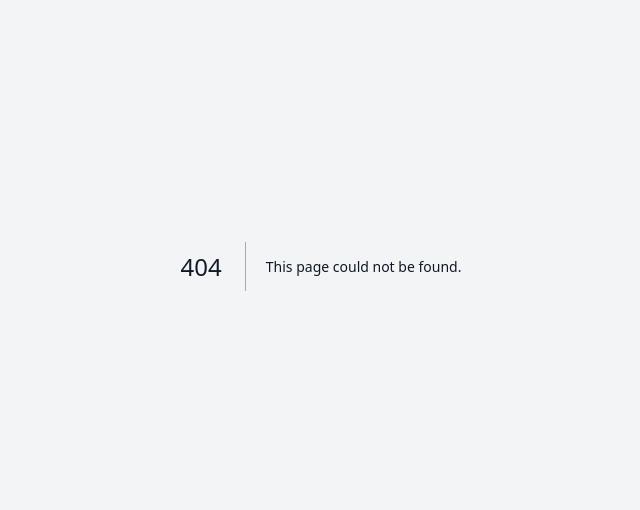
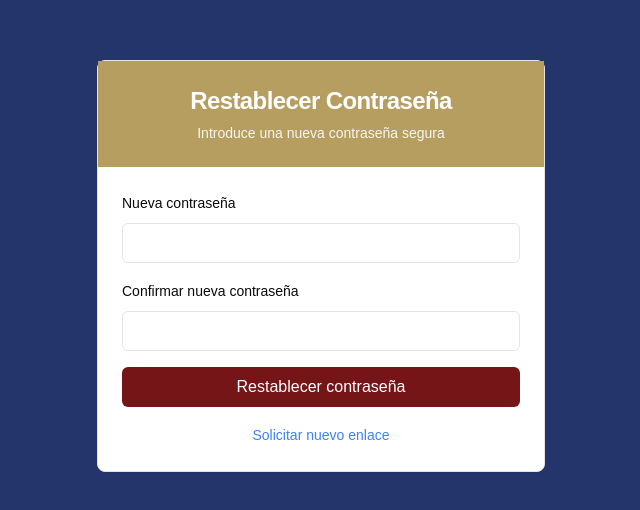
Before and after one commit to LeoAlonso01/entrega-recepcion-frontend, a Next.js app: page /reset-password in a window 1280 px wide. Before the commit this address had no page. Shown: the part 134-644 px from the top of the page, without its empty margins (319-959 px from the left). Built offline with nearby package versions, Linux system fonts and the light colour scheme; no server answers.

Commit message:
feat: implement reset password functionality with validation and user feedback

```diff
--- a/app/recuperacionContrasena/page.tsx
+++ b/app/recuperacionContrasena/page.tsx
@@ -36,7 +36,7 @@ export default function ForgotPasswordPage() {
         toast.success("Correo enviado", {
           description: "Si tu correo está registrado, recibirás un enlace para restablecer tu contraseña."
         })
-        router.push("/login")
+        router.push("/")
       } else {
         toast.error("Error", { description: data.detail || "No se pudo enviar el correo" })
       }
@@ -85,7 +85,7 @@ export default function ForgotPasswordPage() {
             </Button>
           </form>
           <div className="mt-4 text-center">
-            <Link href="/login" className="text-sm text-blue-500 hover:underline">
+            <Link href="/" className="text-sm text-blue-500 hover:underline">
               ← Volver a iniciar sesión
             </Link>
           </div>
--- /dev/null
+++ b/app/reset-password/page.tsx
@@ -0,0 +1,122 @@
+"use client"
+import { useState, useEffect } from "react"
+import { useSearchParams, useRouter } from "next/navigation"
+import { Button } from "@/components/ui/button"
+import { Input } from "@/components/ui/input"
+import { Label } from "@/components/ui/label"
+import { Card, CardContent, CardDescription, CardHeader, CardTitle } from "@/components/ui/card"
+import { toast } from "sonner"
+import { Loader2 } from "lucide-react"
+
+const API_URL = process.env.NEXT_PUBLIC_API_URL
+
+function validatePasswordStrength(password: string): string[] {
+  const errors: string[] = []
+  if (password.length < 8) errors.push("La contraseña debe tener al menos 8 caracteres")
+  if (!/(?=.*[a-z])/.test(password)) errors.push("Debe contener al menos una letra minúscula")
+  if (!/(?=.*[A-Z])/.test(password)) errors.push("Debe contener al menos una letra mayúscula")
+  if (!/(?=.*\d)/.test(password)) errors.push("Debe contener al menos un número")
+  if (!/(?=.*[!@#$%^&*()_+\-=[\]{};':"\\|,.<>/?])/.test(password)) errors.push("Debe contener al menos un carácter especial")
+  return errors
+}
+
+export default function ResetPasswordPage() {
+  const searchParams = useSearchParams()
+  const router = useRouter()
+  const token = searchParams.get("token")
+  const uid = searchParams.get("uid")
+
+  const [newPassword, setNewPassword] = useState("")
+  const [confirmPassword, setConfirmPassword] = useState("")
+  const [isSubmitting, setIsSubmitting] = useState(false)
+
+  useEffect(() => {
+    if (!token || !uid) {
+      toast.error("Enlace inválido o incompleto. Solicita un nuevo enlace.")
+    }
+  }, [token, uid])
+
+  const handleSubmit = async (e: React.FormEvent) => {
+    e.preventDefault()
+    if (!token || !uid) {
+      toast.error("Enlace inválido. Solicita un nuevo correo de recuperación")
+      return
+    }
+
+    if (!newPassword || !confirmPassword) {
+      toast.error("Por favor completa los campos de contraseña")
+      return
+    }
+
+    if (newPassword !== confirmPassword) {
+      toast.error("Las contraseñas no coinciden")
+      return
+    }
+
+    const errors = validatePasswordStrength(newPassword)
+    if (errors.length > 0) {
+      toast.error(errors.join(". "))
+      return
+    }
+
+    setIsSubmitting(true)
+    try {
+      const res = await fetch(`${API_URL}/users/reset-password`, {
+        method: "POST",
+        headers: { "Content-Type": "application/json" },
+        body: JSON.stringify({ user_id: Number(uid), token, new_password: newPassword })
+      })
+
+      const data = await res.json().catch(() => ({}))
+      if (res.ok) {
+        toast.success("Contraseña restablecida. Inicia sesión con tu nueva contraseña.")
+        router.push("/reset-password")
+      } else {
+        toast.error(data.detail || "Token inválido o expirado. Solicita un nuevo enlace.")
+      }
+    } catch (err) {
+      toast.error("Error de red. Intenta de nuevo más tarde.")
+    } finally {
+      setIsSubmitting(false)
+    }
+  }
+
+  return (
+    <div className="min-h-screen flex items-center justify-center" style={{ backgroundColor: "#24356B" }}>
+      <Card className="w-full max-w-md">
+        <CardHeader className="text-center" style={{ backgroundColor: "#B59E60", color: "white" }}>
+          <CardTitle className="text-2xl font-bold">Restablecer Contraseña</CardTitle>
+          <CardDescription className="text-white/90">Introduce una nueva contraseña segura</CardDescription>
+        </CardHeader>
+        <CardContent className="p-6">
+          <form onSubmit={handleSubmit} className="space-y-4">
+            <div className="space-y-2">
+              <Label htmlFor="new_password">Nueva contraseña</Label>
+              <Input id="new_password" type="password" value={newPassword} onChange={(e) => setNewPassword(e.target.value)} />
+            </div>
+
+            <div className="space-y-2">
+              <Label htmlFor="confirm_password">Confirmar nueva contraseña</Label>
+              <Input id="confirm_password" type="password" value={confirmPassword} onChange={(e) => setConfirmPassword(e.target.value)} />
+            </div>
+
+            <Button type="submit" className="w-full py-3 text-base font-medium" style={{ backgroundColor: "#751518", color: "white" }} disabled={isSubmitting}>
+              {isSubmitting ? (
+                <>
+                  <Loader2 className="mr-2 h-4 w-4 animate-spin" />
+                  Guardando...
+                </>
+              ) : (
+                "Restablecer contraseña"
+              )}
+            </Button>
+
+            <div className="mt-4 text-center">
+              <a href="/recuperacionContrasena" className="text-sm text-blue-500 hover:underline">Solicitar nuevo enlace</a>
+            </div>
+          </form>
+        </CardContent>
+      </Card>
+    </div>
+  )
+}
```
